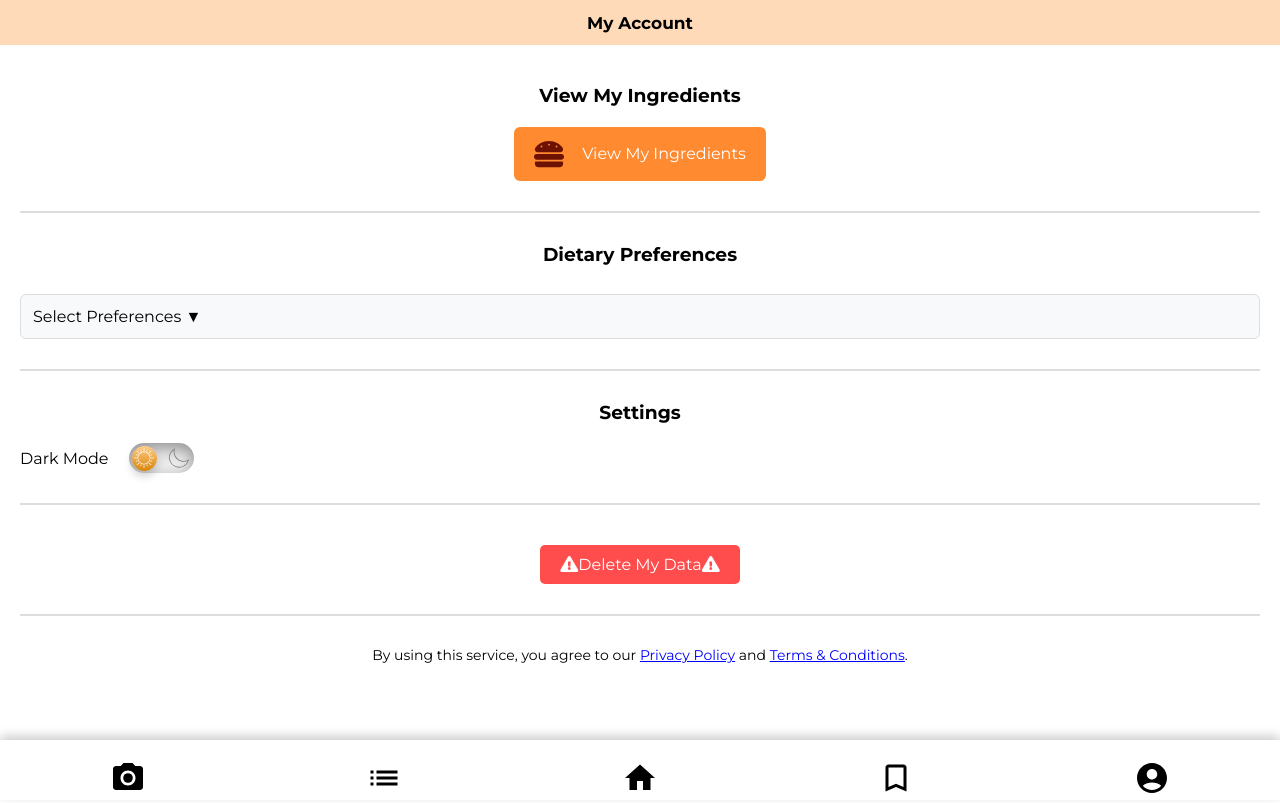
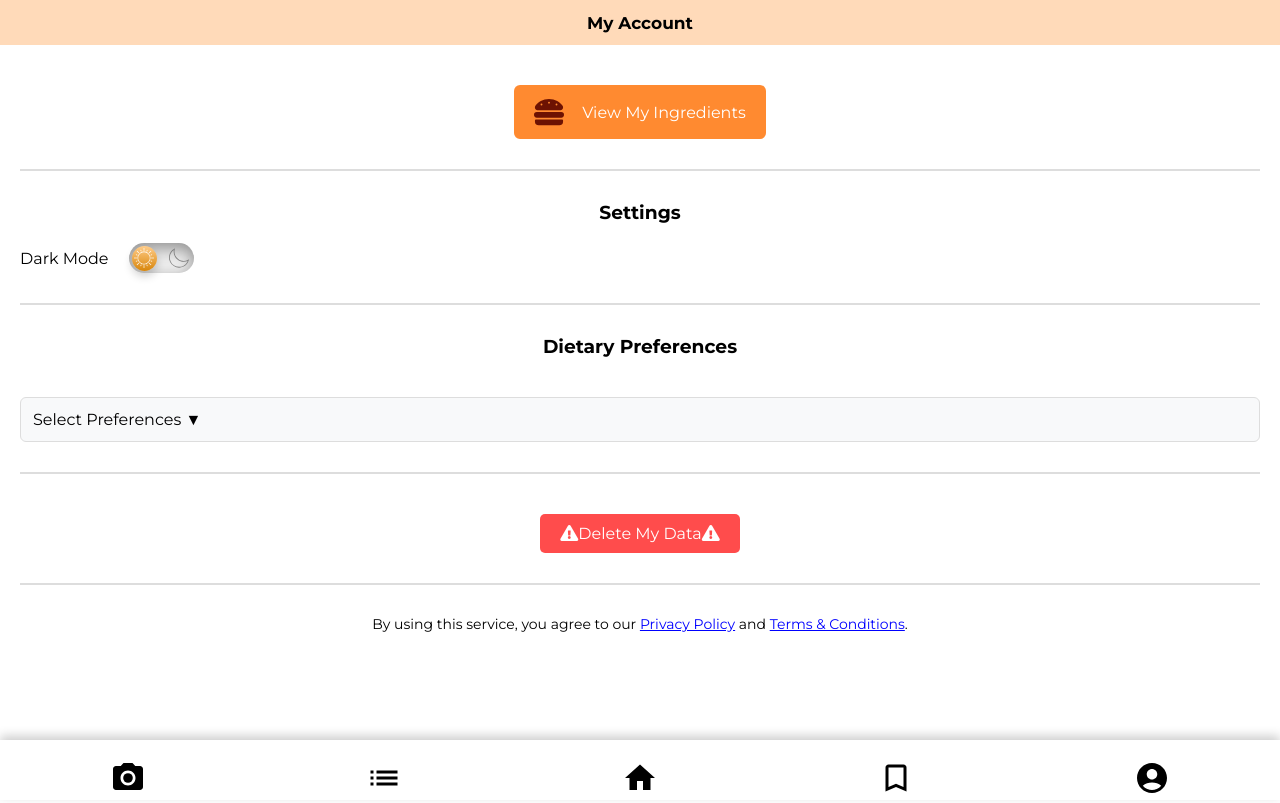
Before and after one commit to marylou7/smartchef, a React (Create React App) app: page /smartchef/my-profile in a window 1280 px wide. Built offline with nearby package versions, Linux system fonts and the light colour scheme.

Commit message:
updated profile ui

```diff
--- a/src/components/MyProfile.css
+++ b/src/components/MyProfile.css
@@ -1,5 +1,6 @@
 .container {
     padding: 20px;
+    margin-bottom: 70px;
   }
 
 
@@ -53,6 +54,7 @@
 
 
   .dropdown-btn {
+    margin-top: 20px;
     width: 100%;
     padding: 12px;
     font-size: 16px;
@@ -70,7 +72,7 @@
 
   .dropdown-menu {
     position: absolute;
-    width: 100%;
+    width: 98%;
     background: white;
     border: 1px solid #ddd;
     border-radius: 6px;
@@ -78,6 +80,7 @@
     margin-top: 4px;
     z-index: 10;
     padding: 10px;
+    margin-bottom: 30px;
   }
 
 
--- a/src/components/MyProfile.js
+++ b/src/components/MyProfile.js
@@ -93,12 +93,22 @@ const MyProfile = () => {
     <div className="container">
 
       <div className="ingredients-container">
-        <h3>View My Ingredients</h3>
         <div className="button-container">
           <button className="ingredients-btn" onClick={handleButtonClick}>
             <FaHamburger className="burger-icon" /> View My Ingredients
           </button>
         </div>
+        <hr className="section-divider" />
+
+
+
+        <h3>Settings</h3>
+
+        <div className="toggle-container">
+          <label className="toggle-label">Dark Mode</label>
+          <DarkMode />
+        </div>
+
         <hr className="section-divider" />
 
         {/* Dietary Preferences */}
@@ -138,14 +148,7 @@ const MyProfile = () => {
           </div>
         </div>
 
-        <hr className="section-divider" />
 
-        <h3>Settings</h3>
-
-        <div className="toggle-container">
-          <label className="toggle-label">Dark Mode</label>
-          <DarkMode />
-        </div>
         {/* Delete My Data Section */}
         <hr className="section-divider" />
         <div className="delete-container">
```
